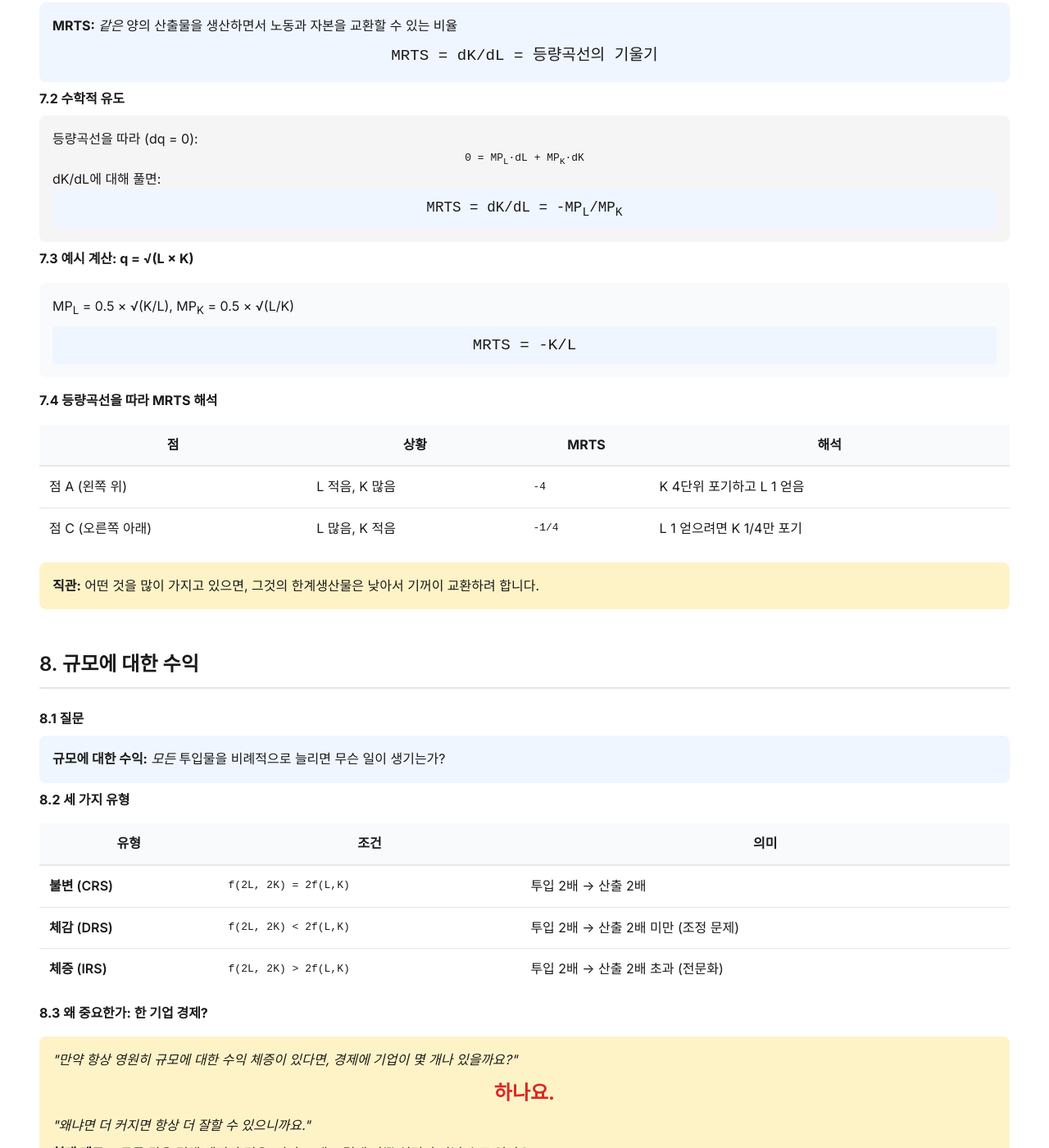
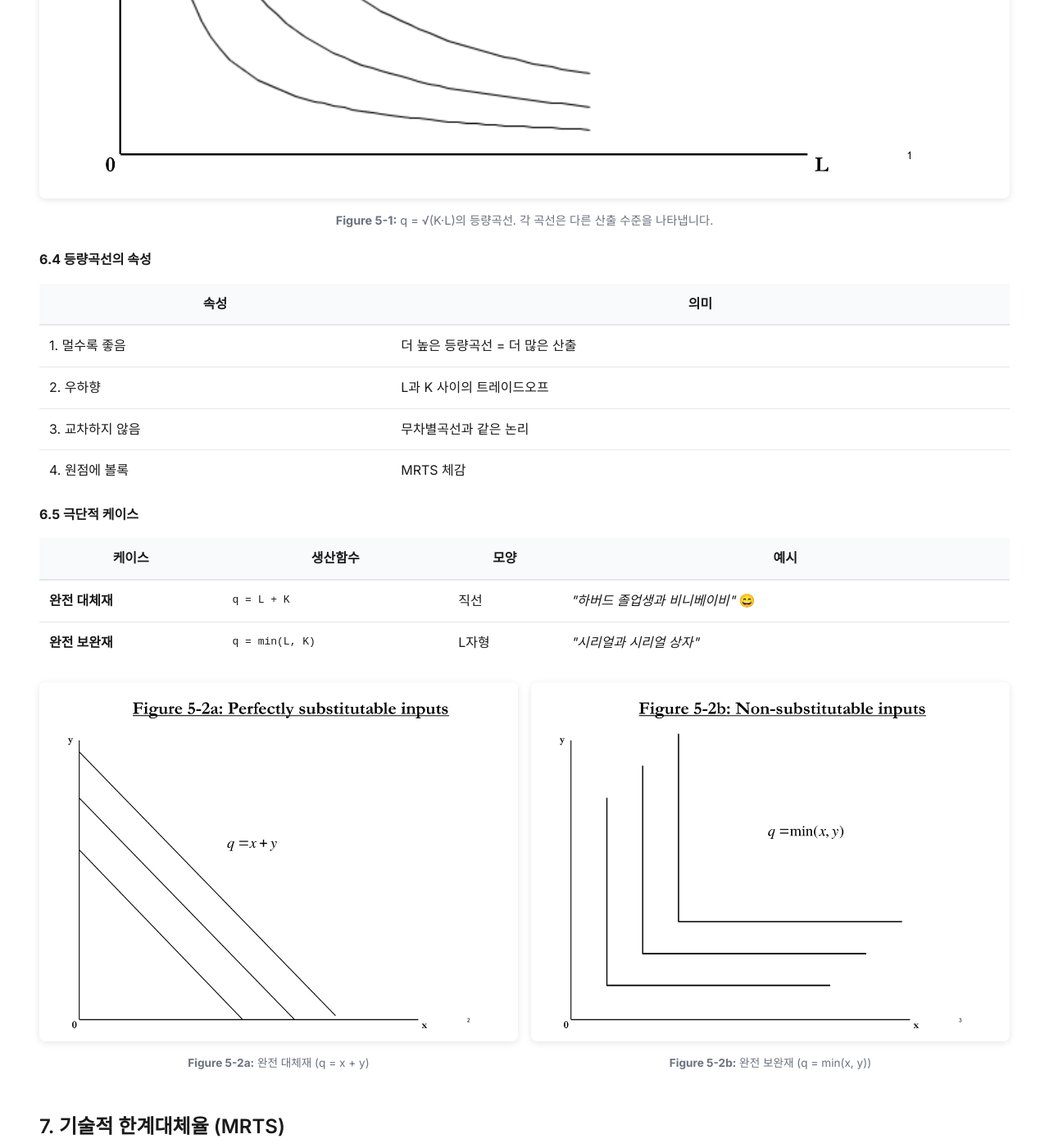
Before and after one commit to suhyeonnnnn/suhyeonnnnn.github.io, a Jekyll site: the page built from study/mit-1401-lec05-ko.md, in a window 1280 px wide and 1400 px high, scrolled down 6496 px. Shown: the whole window at 82% size. Built offline with Jekyll 4.4.1, drawn with Linux system fonts in a browser that asks for light colours; some of the changed text lies outside the part shown.

Commit message:
add figure

```diff
--- a/study/mit-1401-lec05-ko.md
+++ b/study/mit-1401-lec05-ko.md
@@ -410,6 +410,11 @@ title: "MIT 14.01 Lec 5: 생산 이론"
                 <p style="margin-top: 0.5rem;"><em>"무차별곡선처럼 보여요. 하지만 이 맥락에서는 등량곡선이라고 불러요, 멋진 단어 만들기 좋아하거든요."</em></p>
             </div>
 
+            <div style="text-align: center; margin: 1.5rem 0;">
+                <img src="/assets/images/fig5-1-isoquants.png" alt="Figure 5-1: 등량곡선" style="max-width: 100%; height: auto; border-radius: 8px; box-shadow: 0 2px 8px rgba(0,0,0,0.1);">
+                <p style="color: #6b7280; font-size: 0.9rem; margin-top: 0.5rem;"><strong>Figure 5-1:</strong> q = √(K·L)의 등량곡선. 각 곡선은 다른 산출 수준을 나타냅니다.</p>
+            </div>
+
             <h4>6.4 등량곡선의 속성</h4>
             <table style="width:100%; border-collapse: collapse; margin: 1rem 0;">
                 <tr style="background: #f8fafc; border-bottom: 2px solid #e5e7eb;">
@@ -455,6 +460,17 @@ title: "MIT 14.01 Lec 5: 생산 이론"
                     <td style="padding: 0.75rem;"><em>"시리얼과 시리얼 상자"</em></td>
                 </tr>
             </table>
+
+            <div style="display: flex; flex-wrap: wrap; gap: 1rem; justify-content: center; margin: 1.5rem 0;">
+                <div style="text-align: center; flex: 1; min-width: 280px;">
+                    <img src="/assets/images/fig5-2a-perfect-substitutes.png" alt="Figure 5-2a: 완전 대체재" style="max-width: 100%; height: auto; border-radius: 8px; box-shadow: 0 2px 8px rgba(0,0,0,0.1);">
+                    <p style="color: #6b7280; font-size: 0.85rem; margin-top: 0.5rem;"><strong>Figure 5-2a:</strong> 완전 대체재 (q = x + y)</p>
+                </div>
+                <div style="text-align: center; flex: 1; min-width: 280px;">
+                    <img src="/assets/images/fig5-2b-perfect-complements.png" alt="Figure 5-2b: 완전 보완재" style="max-width: 100%; height: auto; border-radius: 8px; box-shadow: 0 2px 8px rgba(0,0,0,0.1);">
+                    <p style="color: #6b7280; font-size: 0.85rem; margin-top: 0.5rem;"><strong>Figure 5-2b:</strong> 완전 보완재 (q = min(x, y))</p>
+                </div>
+            </div>
         </div>
     </section>
 
@@ -490,6 +506,12 @@ title: "MIT 14.01 Lec 5: 생산 이론"
             </div>
 
             <h4>7.4 등량곡선을 따라 MRTS 해석</h4>
+
+            <div style="text-align: center; margin: 1.5rem 0;">
+                <img src="/assets/images/fig5-3-mrts.png" alt="Figure 5-3: 등량곡선과 MRTS" style="max-width: 100%; height: auto; border-radius: 8px; box-shadow: 0 2px 8px rgba(0,0,0,0.1);">
+                <p style="color: #6b7280; font-size: 0.9rem; margin-top: 0.5rem;"><strong>Figure 5-3:</strong> 등량곡선과 MRTS. 점 A(1,4), B(2,2), C(4,1)에서 MRTS가 어떻게 변하는지 보여줍니다.</p>
+            </div>
+
             <table style="width:100%; border-collapse: collapse; margin: 1rem 0;">
                 <tr style="background: #f8fafc; border-bottom: 2px solid #e5e7eb;">
                     <th style="padding: 0.75rem;">점</th>
```
Also changed, not shown: study/mit-1401-lec05.md (+22 -0 lines), assets/images/fig5-1-isoquants.png (added), assets/images/fig5-2a-perfect-substitutes.png (added), assets/images/fig5-2b-perfect-complements.png (added), assets/images/fig5-3-mrts.png (added), assets/images/mit1401-fig4-1.png (added), assets/images/mit1401-fig4-2.png (added), assets/images/mit1401-fig4-3.png (added), assets/images/mit1401-fig4-4.png (added), assets/images/mit1401-fig4-5.png (added), assets/images/mit1401-fig4-6.png (added).
